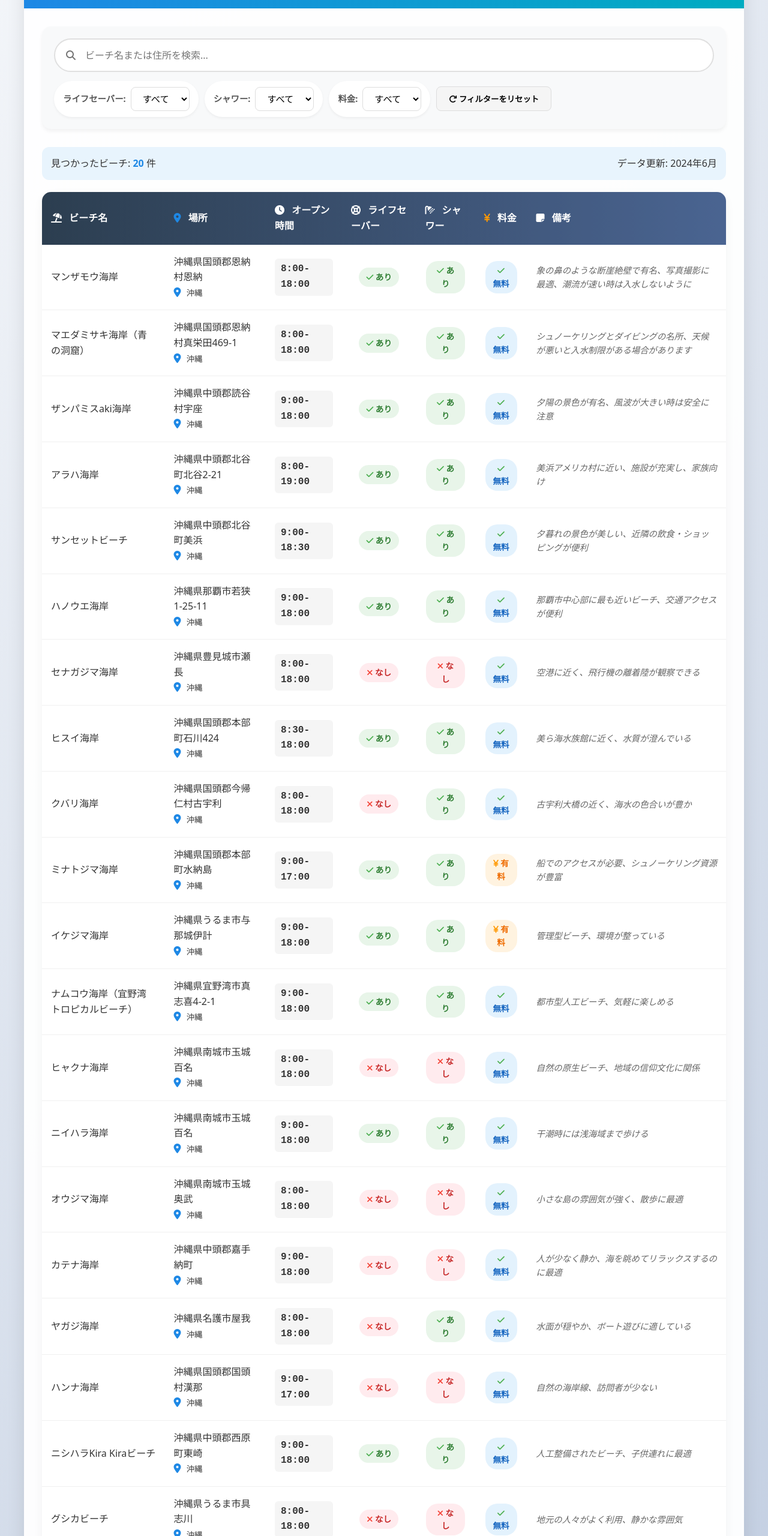
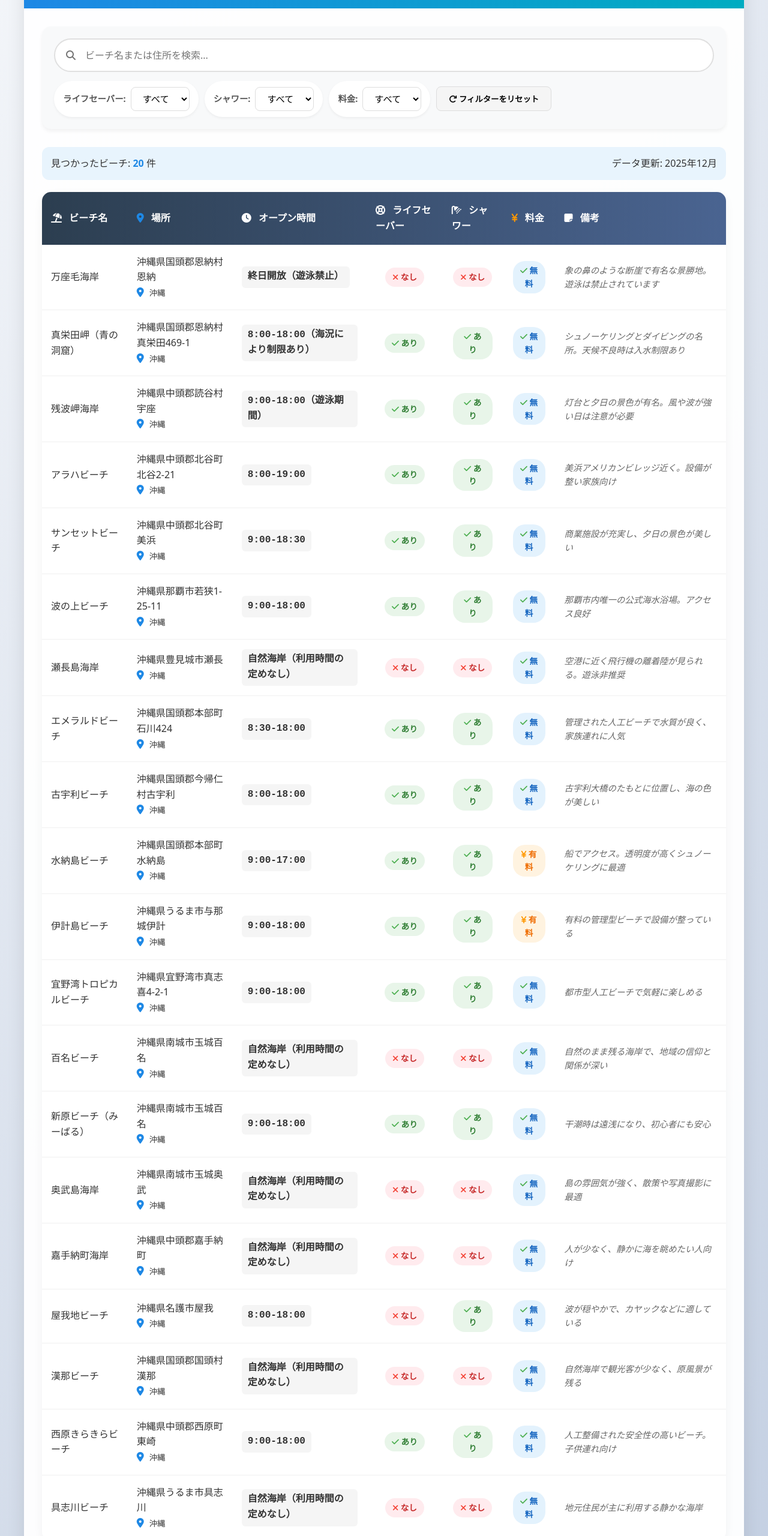
Before and after one commit to sennoyouko-okinawa/okinawa-beaches, a plain HTML site: page index-jp.html in a window 1280 px wide. Shown: the part 240-2800 px from the top of the page at 60% size. Drawn offline with Linux system fonts and the light colour scheme; a web font is replaced by a local one.

Commit message:
mod_json

```diff
--- a/assets/js/beaches_ja.json
+++ b/assets/js/beaches_ja.json
@@ -1,43 +1,43 @@
 [
     {
         "id": 1,
-        "name": "マンザモウ海岸",
+        "name": "万座毛海岸",
         "address": "沖縄県国頭郡恩納村恩納",
-        "open_time": "8:00-18:00",
+        "open_time": "終日開放（遊泳禁止）",
+        "has_lifeguard": false,
+        "has_shower": false,
+        "is_free": true,
+        "note": "象の鼻のような断崖で有名な景勝地。遊泳は禁止されています"
+    },
+    {
+        "id": 2,
+        "name": "真栄田岬（青の洞窟）",
+        "address": "沖縄県国頭郡恩納村真栄田469-1",
+        "open_time": "8:00-18:00（海況により制限あり）",
         "has_lifeguard": true,
         "has_shower": true,
         "is_free": true,
-        "note": "象の鼻のような断崖絶壁で有名、写真撮影に最適、潮流が速い時は入水しないように"
+        "note": "シュノーケリングとダイビングの名所。天候不良時は入水制限あり"
     },
     {
-        "id": 2,
-        "name": "マエダミサキ海岸（青の洞窟）",
-        "address": "沖縄県国頭郡恩納村真栄田469-1",
-        "open_time": "8:00-18:00",
+        "id": 3,
+        "name": "残波岬海岸",
+        "address": "沖縄県中頭郡読谷村宇座",
+        "open_time": "9:00-18:00（遊泳期間）",
         "has_lifeguard": true,
         "has_shower": true,
         "is_free": true,
-        "note": "シュノーケリングとダイビングの名所、天候が悪いと入水制限がある場合があります"
-    },
-    {
-        "id": 3,
-        "name": "ザンパミスaki海岸",
-        "address": "沖縄県中頭郡読谷村宇座",
-        "open_time": "9:00-18:00",
-        "has_lifeguard": true,
-        "has_shower": true,
-        "is_free": true,
-        "note": "夕陽の景色が有名、風波が大きい時は安全に注意"
+        "note": "灯台と夕日の景色が有名。風や波が強い日は注意が必要"
     },
     {
         "id": 4,
-        "name": "アラハ海岸",
+        "name": "アラハビーチ",
         "address": "沖縄県中頭郡北谷町北谷2-21",
         "open_time": "8:00-19:00",
         "has_lifeguard": true,
         "has_shower": true,
         "is_free": true,
-        "note": "美浜アメリカ村に近い、施設が充実し、家族向け"
+        "note": "美浜アメリカンビレッジ近く。設備が整い家族向け"
     },
     {
         "id": 5,
@@ -47,156 +47,156 @@
         "has_lifeguard": true,
         "has_shower": true,
         "is_free": true,
-        "note": "夕暮れの景色が美しい、近隣の飲食・ショッピングが便利"
+        "note": "商業施設が充実し、夕日の景色が美しい"
     },
     {
         "id": 6,
-        "name": "ハノウエ海岸",
+        "name": "波の上ビーチ",
         "address": "沖縄県那覇市若狭1-25-11",
         "open_time": "9:00-18:00",
         "has_lifeguard": true,
         "has_shower": true,
         "is_free": true,
-        "note": "那覇市中心部に最も近いビーチ、交通アクセスが便利"
+        "note": "那覇市内唯一の公式海水浴場。アクセス良好"
     },
     {
         "id": 7,
-        "name": "セナガジマ海岸",
+        "name": "瀬長島海岸",
         "address": "沖縄県豊見城市瀬長",
-        "open_time": "8:00-18:00",
+        "open_time": "自然海岸（利用時間の定めなし）",
         "has_lifeguard": false,
         "has_shower": false,
         "is_free": true,
-        "note": "空港に近く、飛行機の離着陸が観察できる"
+        "note": "空港に近く飛行機の離着陸が見られる。遊泳非推奨"
     },
     {
         "id": 8,
-        "name": "ヒスイ海岸",
+        "name": "エメラルドビーチ",
         "address": "沖縄県国頭郡本部町石川424",
         "open_time": "8:30-18:00",
         "has_lifeguard": true,
         "has_shower": true,
         "is_free": true,
-        "note": "美ら海水族館に近く、水質が澄んでいる"
+        "note": "管理された人工ビーチで水質が良く、家族連れに人気"
     },
     {
         "id": 9,
-        "name": "クバリ海岸",
+        "name": "古宇利ビーチ",
         "address": "沖縄県国頭郡今帰仁村古宇利",
         "open_time": "8:00-18:00",
-        "has_lifeguard": false,
+        "has_lifeguard": true,
         "has_shower": true,
         "is_free": true,
-        "note": "古宇利大橋の近く、海水の色合いが豊か"
+        "note": "古宇利大橋のたもとに位置し、海の色が美しい"
     },
     {
         "id": 10,
-        "name": "ミナトジマ海岸",
+        "name": "水納島ビーチ",
         "address": "沖縄県国頭郡本部町水納島",
         "open_time": "9:00-17:00",
         "has_lifeguard": true,
         "has_shower": true,
         "is_free": false,
-        "note": "船でのアクセスが必要、シュノーケリング資源が豊富"
+        "note": "船でアクセス。透明度が高くシュノーケリングに最適"
     },
     {
         "id": 11,
-        "name": "イケジマ海岸",
+        "name": "伊計島ビーチ",
         "address": "沖縄県うるま市与那城伊計",
         "open_time": "9:00-18:00",
         "has_lifeguard": true,
         "has_shower": true,
         "is_free": false,
-        "note": "管理型ビーチ、環境が整っている"
+        "note": "有料の管理型ビーチで設備が整っている"
     },
     {
         "id": 12,
-        "name": "ナムコウ海岸（宜野湾トロピカルビーチ）",
+        "name": "宜野湾トロピカルビーチ",
         "address": "沖縄県宜野湾市真志喜4-2-1",
         "open_time": "9:00-18:00",
         "has_lifeguard": true,
         "has_shower": true,
         "is_free": true,
-        "note": "都市型人工ビーチ、気軽に楽しめる"
+        "note": "都市型人工ビーチで気軽に楽しめる"
     },
     {
         "id": 13,
-        "name": "ヒャクナ海岸",
+        "name": "百名ビーチ",
         "address": "沖縄県南城市玉城百名",
-        "open_time": "8:00-18:00",
+        "open_time": "自然海岸（利用時間の定めなし）",
         "has_lifeguard": false,
         "has_shower": false,
         "is_free": true,
-        "note": "自然の原生ビーチ、地域の信仰文化に関係"
+        "note": "自然のまま残る海岸で、地域の信仰と関係が深い"
     },
     {
         "id": 14,
-        "name": "ニイハラ海岸",
+        "name": "新原ビーチ（みーばる）",
         "address": "沖縄県南城市玉城百名",
         "open_time": "9:00-18:00",
         "has_lifeguard": true,
         "has_shower": true,
         "is_free": true,
-        "note": "干潮時には浅海域まで歩ける"
+        "note": "干潮時は遠浅になり、初心者にも安心"
     },
     {
         "id": 15,
-        "name": "オウジマ海岸",
+        "name": "奥武島海岸",
         "address": "沖縄県南城市玉城奥武",
-        "open_time": "8:00-18:00",
+        "open_time": "自然海岸（利用時間の定めなし）",
         "has_lifeguard": false,
         "has_shower": false,
         "is_free": true,
-        "note": "小さな島の雰囲気が強く、散歩に最適"
+        "note": "島の雰囲気が強く、散策や写真撮影に最適"
     },
     {
         "id": 16,
-        "name": "カテナ海岸",
+        "name": "嘉手納町海岸",
         "address": "沖縄県中頭郡嘉手納町",
-        "open_time": "9:00-18:00",
+        "open_time": "自然海岸（利用時間の定めなし）",
         "has_lifeguard": false,
         "has_shower": false,
         "is_free": true,
-        "note": "人が少なく静か、海を眺めてリラックスするのに最適"
+        "note": "人が少なく、静かに海を眺めたい人向け"
     },
     {
         "id": 17,
-        "name": "ヤガジ海岸",
+        "name": "屋我地ビーチ",
         "address": "沖縄県名護市屋我",
         "open_time": "8:00-18:00",
         "has_lifeguard": false,
         "has_shower": true,
         "is_free": true,
-        "note": "水面が穏やか、ボート遊びに適している"
+        "note": "波が穏やかで、カヤックなどに適している"
     },
     {
         "id": 18,
-        "name": "ハンナ海岸",
+        "name": "漢那ビーチ",
         "address": "沖縄県国頭郡国頭村漢那",
-        "open_time": "9:00-17:00",
+        "open_time": "自然海岸（利用時間の定めなし）",
         "has_lifeguard": false,
         "has_shower": false,
         "is_free": true,
-        "note": "自然の海岸線、訪問者が少ない"
+        "note": "自然海岸で観光客が少なく、原風景が残る"
     },
     {
         "id": 19,
-        "name": "ニシハラKira Kiraビーチ",
+        "name": "西原きらきらビーチ",
         "address": "沖縄県中頭郡西原町東崎",
         "open_time": "9:00-18:00",
         "has_lifeguard": true,
         "has_shower": true,
         "is_free": true,
-        "note": "人工整備されたビーチ、子供連れに最適"
+        "note": "人工整備された安全性の高いビーチ。子供連れ向け"
     },
     {
         "id": 20,
-        "name": "グシカビーチ",
+        "name": "具志川ビーチ",
         "address": "沖縄県うるま市具志川",
-        "open_time": "8:00-18:00",
+        "open_time": "自然海岸（利用時間の定めなし）",
         "has_lifeguard": false,
         "has_shower": false,
         "is_free": true,
-        "note": "地元の人々がよく利用、静かな雰囲気"
+        "note": "地元住民が主に利用する静かな海岸"
     }
 ]
--- a/index-jp.html
+++ b/index-jp.html
@@ -69,7 +69,7 @@
 
         <div class="stats">
             <div>見つかったビーチ: <span class="beach-count" id="beachCount">0</span> 件</div>
-            <div>データ更新: 2024年6月</div>
+            <div>データ更新: 2025年12月</div>
         </div>
 
         <div class="table-container">
@@ -97,7 +97,7 @@
         </div>
 
         <footer>
-            <p>© 2024 沖縄ビーチガイド | データは参考のみ、実際の情報と異なる場合があります</p>
+            <p>© 2025 沖縄ビーチガイド | データは参考のみ、実際の情報と異なる場合があります</p>
             <p style="margin-top: 5px; font-size: 0.85rem;">
                 <i class="fas fa-exclamation-circle"></i> 出発前に最新情報を確認することをおすすめします
             </p>
```
Also changed, not shown: assets/js/beaches.json (+35 -135 lines), index.html (+2 -2 lines).
